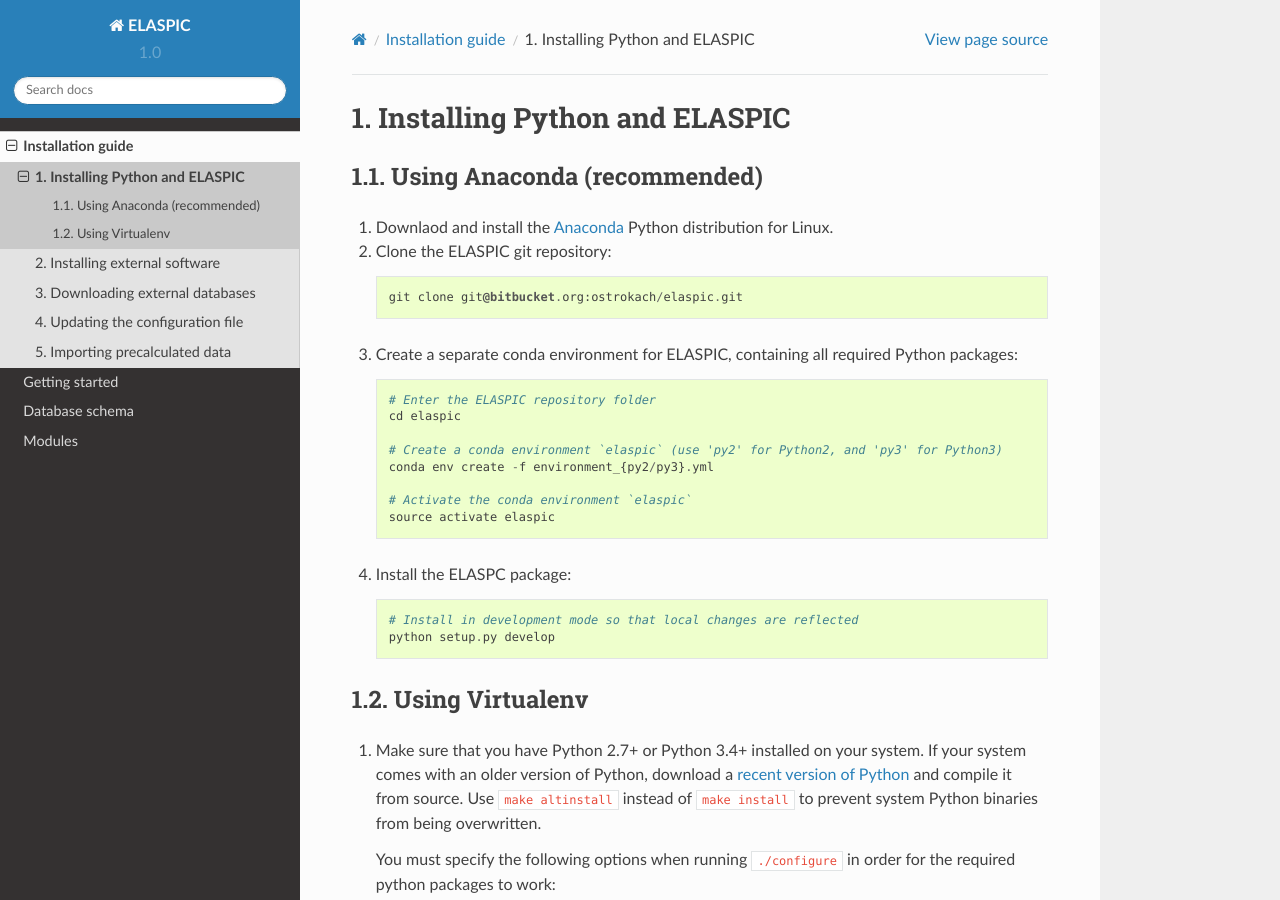
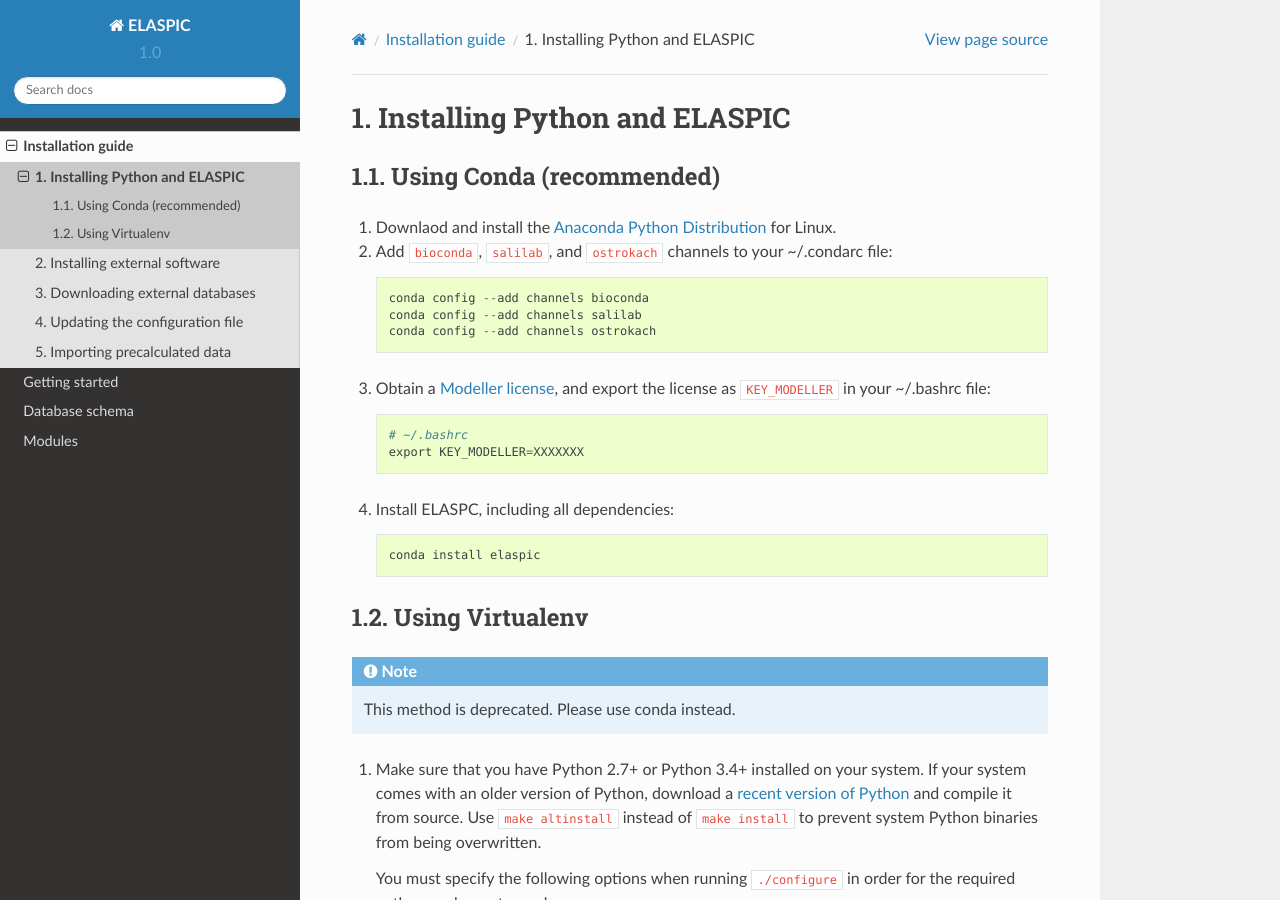
Before and after one commit to elaspic/elaspic, a Sphinx documentation site: the page built from docs/installation_guide/install_python_and_elaspic.rst, in a window 1280 px wide and 900 px high. Built offline with Sphinx 7.4.7 and the Read the Docs theme 2.0.0, drawn with Linux system fonts in a browser that asks for light colours.

Commit message:
Updated documentation
Former-commit-id: 784b5d1499402e3b2dcc2ab6797dd9b8c350deaf

```diff
--- a/docs/installation_guide/install_python_and_elaspic.rst
+++ b/docs/installation_guide/install_python_and_elaspic.rst
@@ -3,39 +3,43 @@
 Installing Python and ELASPIC
 ==============================
 
-Using Anaconda (recommended)
-----------------------------
+.. _install_using_conda:
 
-#. Downlaod and install the `Anaconda`_ Python distribution for Linux.
+Using Conda (recommended)
+-------------------------
 
-#. Clone the ELASPIC git repository::
+#. Downlaod and install the `Anaconda Python Distribution`_ for Linux.
 
-    git clone git@bitbucket.org:ostrokach/elaspic.git
+#. Add ``bioconda``, ``salilab``, and ``ostrokach`` channels to your ~/.condarc file::
 
-#. Create a separate conda environment for ELASPIC, containing all required Python packages::
+    conda config --add channels bioconda
+    conda config --add channels salilab
+    conda config --add channels ostrokach
 
-    # Enter the ELASPIC repository folder
-    cd elaspic
+#. Obtain a `Modeller license`_, and export the license as ``KEY_MODELLER`` in your ~/.bashrc file::
 
-    # Create a conda environment `elaspic` (use 'py2' for Python2, and 'py3' for Python3)
-    conda env create -f environment_{py2/py3}.yml
+    # ~/.bashrc
+    export KEY_MODELLER=XXXXXXX
 
-    # Activate the conda environment `elaspic`
-    source activate elaspic
 
-#. Install the ELASPC package::
+#. Install ELASPC, including all dependencies::
 
-    # Install in development mode so that local changes are reflected
-    python setup.py develop
+    conda install elaspic
 
 
 .. _Conda: http://conda.pydata.org/
-.. _Anaconda: https://store.continuum.io/cshop/anaconda/
+.. _Anaconda Python Distribution: https://store.continuum.io/cshop/anaconda/
 .. _Miniconda: http://conda.pydata.org/miniconda.html
+.. _Modeller license: https://salilab.org/modeller/registration.html
 
 
 Using Virtualenv
 -----------------
+
+.. note::
+
+    This method is deprecated. Please use conda instead.
+
 
 #. Make sure that you have Python 2.7+ or Python 3.4+ installed on your system. If your system comes with an older version of Python, download a `recent version of Python`_ and compile it from source. Use ``make altinstall`` instead of ``make install`` to prevent system Python binaries from being overwritten.
 
```
Also changed, not shown: docs/elaspic.rst (+59 -43 lines), docs/installation_guide/config_file.rst (+58 -66 lines), docs/installation_guide/install_externals.rst (+7 -0 lines), 4 other files.
